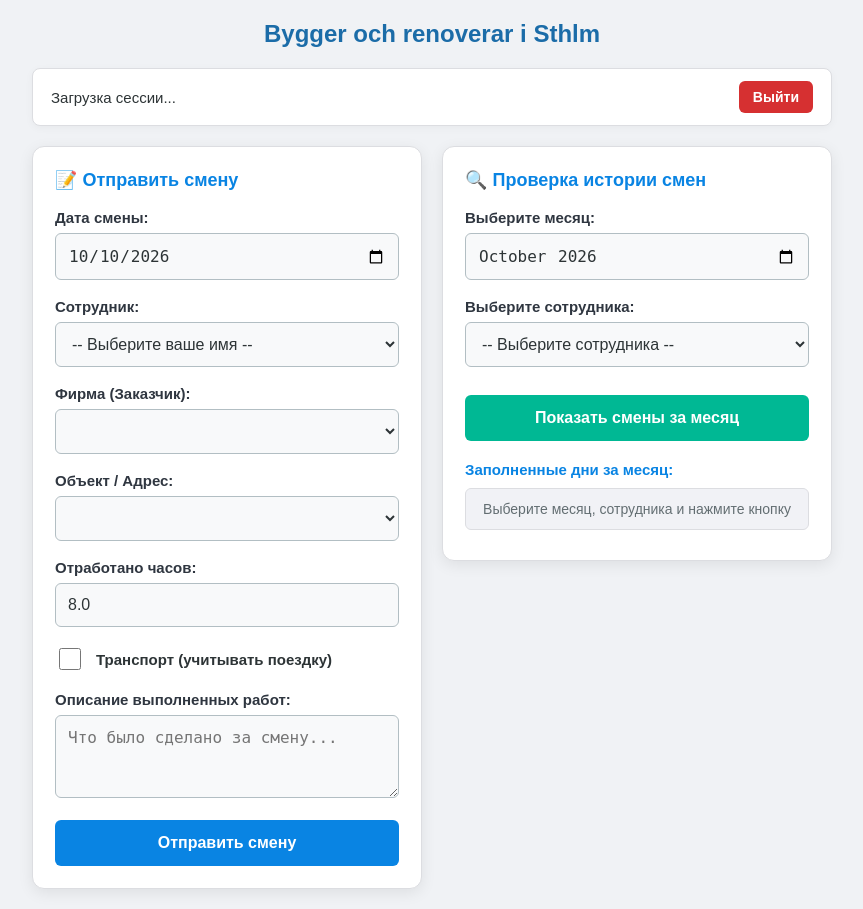
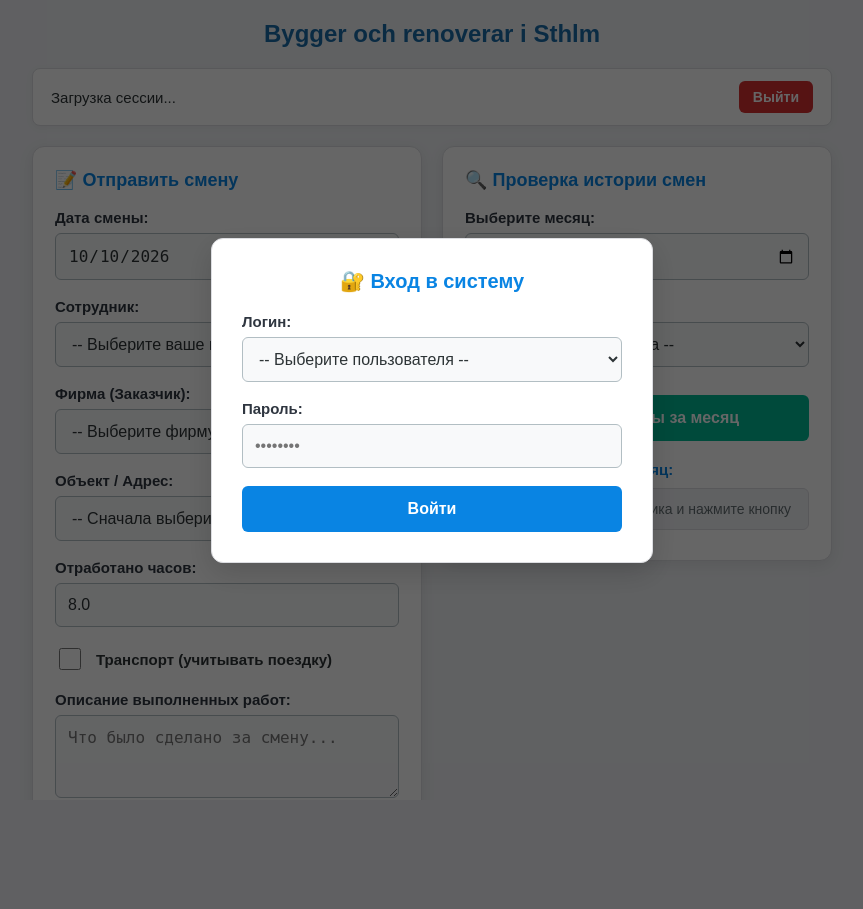
Before and after one commit to mbaton1981/smart-report-cloud, a Flask app: template templates/index.html in a window 1280 px wide. Shown: the whole page, without its empty margins (208-1071 px from the left). After the commit the page ends 798 px from the top, so only its background shows below. Run offline with Flask 3, Linux system fonts and the light colour scheme; the template is opened without the code that fills it, so the values that code supplies are empty; data comes from the database, SQL or seed files in the repository.

Commit message:
Add files via upload

```diff
--- a/templates/index.html
+++ b/templates/index.html
@@ -129,6 +129,7 @@
                 <div class="form-group">
                     <label for="company">Фирма (Заказчик):</label>
                     <select id="company" name="company" required onchange="filterObjects()">
+                        <option value="">-- Выберите фирму --</option>
                         {% for comp in companies %}
                         <option value="{{ comp }}">{{ comp }}</option>
                         {% endfor %}
@@ -138,7 +139,7 @@
                 <div class="form-group">
                     <label for="object_name">Объект / Адрес:</label>
                     <select id="object_name" name="object_name" required>
-                        <!-- Заполняется динамически через JS -->
+                        <option value="">-- Сначала выберите фирму --</option>
                     </select>
                 </div>
 
@@ -271,6 +272,14 @@
             const objectSelect = document.getElementById('object_name');
             objectSelect.innerHTML = '';
 
+            if (!selectedCompany) {
+                const opt = document.createElement('option');
+                opt.value = "";
+                opt.textContent = "-- Сначала выберите фирму --";
+                objectSelect.appendChild(opt);
+                return;
+            }
+
             const filtered = allObjects.filter(obj => obj.company === selectedCompany);
 
             if (filtered.length === 0) {
@@ -279,6 +288,11 @@
                 opt.textContent = "-- Нет объектов для этой фирмы --";
                 objectSelect.appendChild(opt);
             } else {
+                const defaultOpt = document.createElement('option');
+                defaultOpt.value = "";
+                defaultOpt.textContent = "-- Выберите объект --";
+                objectSelect.appendChild(defaultOpt);
+
                 filtered.forEach(obj => {
                     const opt = document.createElement('option');
                     opt.value = obj.name;
@@ -435,7 +449,18 @@
                 const result = await response.json();
                 if (response.ok) {
                     showFormAlert("Смена успешно отправлена!", "success");
+
+                    // Очищаем комментарий
                     document.getElementById('comment').value = '';
+
+                    // Сбрасываем транспорт
+                    document.getElementById('transport_check').checked = false;
+                    document.getElementById('transport').value = '0.0';
+
+                    // Сбрасываем фирму и объекты в исходное пустое состояние для безопасности
+                    document.getElementById('company').value = "";
+                    filterObjects();
+
                 } else {
                     showFormAlert("Ошибка: " + (result.error || result.message || "Не удалось отправить"), "error");
                 }
@@ -491,7 +516,6 @@
                 let totalsByObject = {};
 
                 if (shiftsData.recent_shifts && shiftsData.recent_shifts.length > 0) {
-                    // Массив для хранения строк отчета (чтобы дождаться асинхронного перевода)
                     let printRowsData = [];
 
                     for (const shift of shiftsData.recent_shifts) {
@@ -509,7 +533,6 @@
                                        `<span style="${badgeStyle} padding: 5px 10px; border-radius: 4px; font-weight: bold;">${shift.hours} ч</span>`;
                         listContainer.appendChild(li);
 
-                        // Суммируем часы по объектам для сводки
                         let objKey = shift.object_name;
                         if (shift.marking) {
                             objKey = `[${shift.marking}] ${objKey}`;
@@ -517,7 +540,6 @@
                         totalsByObject[objKey] = (totalsByObject[objKey] || 0) + shift.hours;
                         totalHours += shift.hours;
 
-                        // Автоматически переводим описание/комментарий на шведский для печатного отчета
                         let rawComment = shift.comment || "";
                         let translatedComment = rawComment;
                         if (rawComment.trim() !== "") {
@@ -539,7 +561,6 @@
                         });
                     }
 
-                    // Формируем HTML таблицы для печати из переведенных данных
                     let printTableHtml = '';
                     printRowsData.forEach(row => {
                         printTableHtml += `<tr style="border-bottom: 1px solid #ddd;">
@@ -549,14 +570,12 @@
                         </tr>`;
                     });
 
-                    // Формируем блок сводки по объектам на шведском
                     let summaryHtml = '<b>Totalt per objekt / typ:</b><ul style="margin: 5px 0 0 20px; padding: 0; font-size: 13px;">';
                     for (let [obj, hrs] of Object.entries(totalsByObject)) {
                         summaryHtml += `<li>${obj}: <b>${hrs} tim</b></li>`;
                     }
                     summaryHtml += '</ul>';
 
-                    // Показываем кнопку печати/PDF и заполняем данные
                     printBtn.style.display = 'block';
                     document.getElementById('print-title').textContent = `Arbetsdagbok: ${empName} (${selectedMonth})`;
                     document.getElementById('print-table-body').innerHTML = printTableHtml;
@@ -573,7 +592,11 @@
         });
 
         window.onload = () => {
-            filterObjects();
+            // Устанавливаем пустой выбор при загрузке страницы
+            const compSelect = document.getElementById('company');
+            if (compSelect.options.length > 0 && compSelect.value === "") {
+                filterObjects();
+            }
             checkAuth();
         };
     </script>
```
